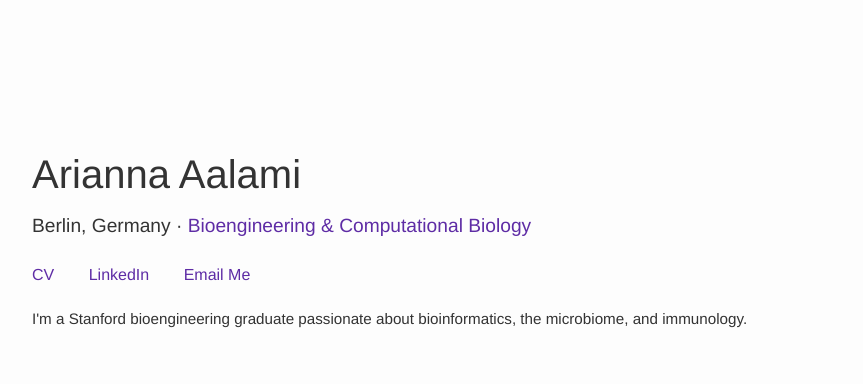
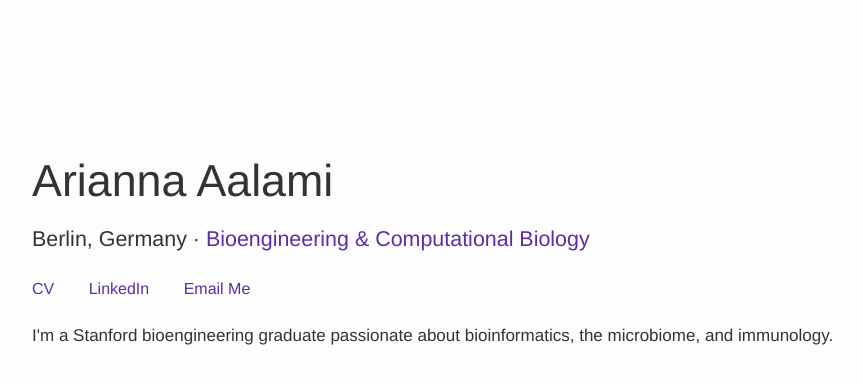
Before and after one commit to ariannaaalami/ariannaaalami.github.io, a plain HTML site: page index.html in a window 1280 px wide. Shown: the whole page, without its empty margins (108-971 px from the left). Drawn offline with Linux system fonts and the light colour scheme; a web font is replaced by a local one.

Commit message:
Update index.html

```diff
--- a/index.html
+++ b/index.html
@@ -18,12 +18,12 @@
             line-height: 1.6;
         }
         h1 {
-            font-size: 2.5rem;
+            font-size: 2.8rem;
             font-weight: 300;
             margin-bottom: 5px;
         }
         h2 {
-            font-size: 1.2rem;
+            font-size: 1.34rem;
             font-weight: 300;
             color: #333333;
             margin-top: 0;
@@ -53,7 +53,7 @@
         }
         .contact {
             margin-top: 20px;
-            font-size: 0.95rem;
+            font-size: 1.064rem;
             font-weight: 300;
             color: #333333;
         }
```
